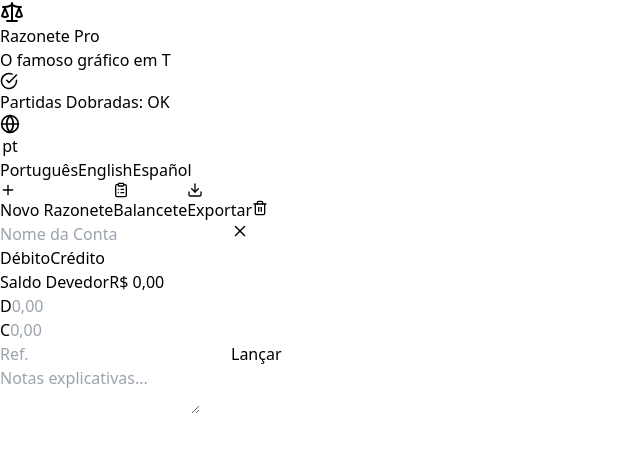
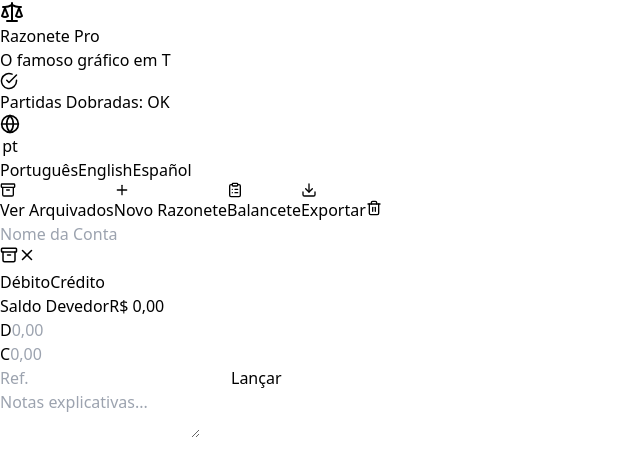
Before and after one commit to tiagotdas/razonete.app, a React (Vite) app: page / in a window 1280 px wide. Both pictures are taken after a click on the button "Novo Razonete". Shown: the top 476 px of the page, without its empty margins (0-640 px from the left). Built offline with nearby package versions, Linux system fonts and the light colour scheme.

Commit message:
Enhance RazoneteCard with archiving features
Added new icons for archiving and unarchiving, updated translation strings, and modified the RazoneteCard component to include archiving functionality.

```diff
--- a/src/App.jsx
+++ b/src/App.jsx
@@ -8,7 +8,9 @@
   AlertTriangle,
   X,
   ClipboardList,
-  Globe // Novo ícone para o seletor de idiomas
+  Globe,
+  Archive,        // Novo ícone para arquivar
+  ArchiveRestore  // Novo ícone para desarquivar
 } from 'lucide-react';
 
 // --- Dicionário de Traduções (I18n) ---
@@ -34,15 +36,16 @@
     export: 'Exportar',
     clearAll: 'Limpar Tudo',
     emptyWorkspace: 'Espaço de trabalho vazio',
+    emptyArchived: 'Nenhum razonete arquivado',
     startAdding: 'Comece adicionando o seu primeiro razonete.',
     confirmation: 'Confirmação',
-    confirmDeleteAll: 'Tem certeza que deseja apagar todos os razonetes? Todo o trabalho será perdido.',
+    confirmDeleteAll: 'Tem certeza que deseja apagar todos os razonetes visíveis? Todo o trabalho será perdido.',
     confirmDeleteOne: 'Tem certeza que deseja excluir este razonete permanentemente?',
     cancel: 'Cancelar',
     deleteAll: 'Apagar Tudo',
     delete: 'Excluir',
     trialBalanceTitle: 'Balancete de Verificação',
-    trialBalanceSubtitle: 'Resumo de saldos por conta',
+    trialBalanceSubtitle: 'Resumo de saldos por conta (Visíveis)',
     tableAccounts: 'Contas',
     tableDebit: 'Saldo Devedor',
     tableCredit: 'Saldo Credor',
@@ -56,7 +59,12 @@
     type: 'Tipo',
     value: 'Valor',
     debtor: 'Devedora',
-    creditor: 'Credora'
+    creditor: 'Credora',
+    archive: 'Arquivar',
+    unarchive: 'Desarquivar',
+    showArchived: 'Ver Arquivados',
+    showActive: 'Ver Ativos',
+    archivedView: 'Modo Arquivo'
   },
   en: {
     debit: 'Debit',
@@ -79,15 +87,16 @@
     export: 'Export',
     clearAll: 'Clear All',
     emptyWorkspace: 'Empty workspace',
+    emptyArchived: 'No archived accounts',
     startAdding: 'Start by adding your first T-account.',
     confirmation: 'Confirmation',
-    confirmDeleteAll: 'Are you sure you want to delete all accounts? All work will be lost.',
+    confirmDeleteAll: 'Are you sure you want to delete all visible accounts? All work will be lost.',
     confirmDeleteOne: 'Are you sure you want to delete this account permanently?',
     cancel: 'Cancel',
     deleteAll: 'Delete All',
     delete: 'Delete',
     trialBalanceTitle: 'Trial Balance',
-    trialBalanceSubtitle: 'Account balance summary',
+    trialBalanceSubtitle: 'Account balance summary (Visible)',
     tableAccounts: 'Accounts',
     tableDebit: 'Debit Balance',
     tableCredit: 'Credit Balance',
@@ -101,7 +110,12 @@
     type: 'Type',
     value: 'Value',
     debtor: 'Debit',
-    creditor: 'Credit'
+    creditor: 'Credit',
+    archive: 'Archive',
+    unarchive: 'Unarchive',
+    showArchived: 'Show Archived',
+    showActive: 'Show Active',
+    archivedView: 'Archive Mode'
   },
   es: {
     debit: 'Débito',
@@ -124,15 +138,16 @@
     export: 'Exportar',
     clearAll: 'Borrar Todo',
     emptyWorkspace: 'Espacio de trabajo vacío',
+    emptyArchived: 'No hay cuentas archivadas',
     startAdding: 'Comience agregando su primera cuenta T.',
     confirmation: 'Confirmación',
-    confirmDeleteAll: '¿Está seguro de que desea eliminar todas las cuentas? Todo el trabajo se perderá.',
+    confirmDeleteAll: '¿Está seguro de que desea eliminar todas las cuentas visibles? Todo el trabajo se perderá.',
     confirmDeleteOne: '¿Está seguro de que desea eliminar esta cuenta permanentemente?',
     cancel: 'Cancelar',
     deleteAll: 'Borrar Todo',
     delete: 'Eliminar',
     trialBalanceTitle: 'Balance de Comprobación',
-    trialBalanceSubtitle: 'Resumen de saldos por cuenta',
+    trialBalanceSubtitle: 'Resumen de saldos por cuenta (Visibles)',
     tableAccounts: 'Cuentas',
     tableDebit: 'Saldo Deudor',
     tableCredit: 'Saldo Acreedor',
@@ -146,7 +161,12 @@
     type: 'Tipo',
     value: 'Valor',
     debtor: 'Deudora',
-    creditor: 'Acreedora'
+    creditor: 'Acreedora',
+    archive: 'Archivar',
+    unarchive: 'Desarchivar',
+    showArchived: 'Ver Archivados',
+    showActive: 'Ver Activos',
+    archivedView: 'Modo Archivo'
   }
 };
 
@@ -239,7 +259,7 @@
 };
 
 // --- Componente: Cartão do Razonete ---
-const RazoneteCard = ({ data, onUpdate, onDeleteRequest, lang, t }) => {
+const RazoneteCard = ({ data, onUpdate, onDeleteRequest, onArchive, lang, t }) => {
   const [inputs, setInputs] = useState({ debit: '', credit: '', ref: '' });
 
   const totals = useMemo(() => {
@@ -279,26 +299,49 @@
   };
 
   return (
-    <div className="bg-white rounded-xl shadow-sm hover:shadow-md border border-slate-200 p-4 flex flex-col gap-3 w-full transition-all duration-200 relative group">
+    <div className={`
+      bg-white rounded-xl shadow-sm hover:shadow-md border border-slate-200 p-4 flex flex-col gap-3 w-full transition-all duration-200 relative group
+      ${data.archived ? 'opacity-90 border-dashed border-slate-300' : ''}
+    `}>
       {/* Cabeçalho do Card */}
-      <div className="relative pr-8">
+      <div className="relative pr-16"> {/* Aumentado PR para caber 2 botões */}
         <input
           type="text"
           value={data.title}
           onChange={(e) => onUpdate({ ...data, title: e.target.value })}
           className="text-lg font-bold text-slate-800 w-full border-b border-transparent focus:border-blue-500 outline-none placeholder-slate-400 bg-transparent"
           placeholder={t.accountName}
+          disabled={data.archived}
         />
+
+        {/* Container de Botões de Ação */}
+        <div className="absolute -top-1 -right-2 flex gap-1 z-10">
+          <button
+            type="button"
+            onClick={() => onArchive(data.id)}
+            className={`
+              rounded-full p-2 transition-all
+              ${data.archived
+                ? 'text-blue-500 hover:bg-blue-50'
+                : 'text-slate-400 hover:text-slate-600 hover:bg-slate-100'}
+            `}
+            title={data.archived ? t.unarchive : t.archive}
+          >
+            {data.archived ? <ArchiveRestore size={18} /> : <Archive size={18} />}
+          </button>
+
           <button
             type="button"
             onClick={() => onDeleteRequest(data.id)}
-          className="absolute -top-1 -right-2 text-slate-400 hover:text-red-500 hover:bg-red-50 rounded-full p-2 transition-all z-10"
+            className="text-slate-400 hover:text-red-500 hover:bg-red-50 rounded-full p-2 transition-all"
             title={t.deleteAccount}
           >
             <X size={18} />
           </button>
         </div>
+      </div>
 
+      <div className={data.archived ? 'pointer-events-none grayscale-[0.5]' : ''}>
         <TAccountVisual entries={data.entries} onDeleteEntry={handleDeleteEntry} lang={lang} t={t} />
 
         <div className={`
@@ -314,7 +357,10 @@
             {formatCurrency(Math.abs(totals.balance), lang)}
           </span>
         </div>
+      </div>
 
+      {/* Input de Dados (Escondido se arquivado) */}
+      {!data.archived && (
         <div className="flex flex-col gap-2 mt-1">
           <div className="grid grid-cols-2 gap-2">
             <div className="relative">
@@ -360,12 +406,14 @@
             </button>
           </div>
         </div>
+      )}
 
       <textarea
         value={data.comment}
         onChange={(e) => onUpdate({ ...data, comment: e.target.value })}
         className="w-full text-xs p-2 border border-slate-200 rounded resize-y min-h-[40px] bg-slate-50 focus:bg-white focus:border-blue-400 outline-none transition-colors"
         placeholder={t.notes}
+        disabled={data.archived}
       />
     </div>
   );
@@ -496,12 +544,16 @@
 const App = () => {
   const [razonetes, setRazonetes] = useState([]);
   const [isTrialBalanceOpen, setIsTrialBalanceOpen] = useState(false);
-  const [currentLang, setCurrentLang] = useState('pt'); // Estado do idioma
-  const t = TRANSLATIONS[currentLang]; // Atalho para as traduções
+  const [currentLang, setCurrentLang] = useState('pt');
+
+  // NOVO: Estado para controlar se estamos vendo ativos ou arquivados
+  const [showArchived, setShowArchived] = useState(false);
+
+  const t = TRANSLATIONS[currentLang];
 
   const [confirmModal, setConfirmModal] = useState({
     isOpen: false,
-    type: null, // 'SINGLE' | 'ALL'
+    type: null,
     targetId: null
   });
 
@@ -518,7 +570,8 @@
             { id: 'e1', type: 'DEBIT', value: 1000, ref: 'Cap. Social' },
             { id: 'e2', type: 'CREDIT', value: 200, ref: 'Mat. Escrit.' }
           ],
-          comment: 'Disponibilidade imediata.'
+          comment: 'Disponibilidade imediata.',
+          archived: false // Default
         },
         {
           id: 'demo-2',
@@ -526,7 +579,8 @@
           entries: [
             { id: 'e3', type: 'CREDIT', value: 1000, ref: 'Integralização' }
           ],
-          comment: 'Capital dos sócios.'
+          comment: 'Capital dos sócios.',
+          archived: false // Default
         }
       ]);
     }
@@ -536,10 +590,16 @@
     localStorage.setItem('razonetes_react_v1', JSON.stringify(razonetes));
   }, [razonetes]);
 
+  // Filtra razonetes baseado na view atual (Ativos ou Arquivados)
+  const visibleRazonetes = useMemo(() => {
+    return razonetes.filter(r => showArchived ? r.archived : !r.archived);
+  }, [razonetes, showArchived]);
+
+  // O cálculo global agora considera APENAS o que está visível para manter a consistência visual
   const globalStatus = useMemo(() => {
     let totalD = 0;
     let totalC = 0;
-    razonetes.forEach(r => {
+    visibleRazonetes.forEach(r => {
       totalD += r.entries.filter(e => e.type === 'DEBIT').reduce((acc, c) => acc + c.value, 0);
       totalC += r.entries.filter(e => e.type === 'CREDIT').reduce((acc, c) => acc + c.value, 0);
     });
@@ -549,17 +609,27 @@
       diff: totalD - totalC,
       isBalanced: Math.abs(totalD - totalC) < 0.01
     };
-  }, [razonetes]);
+  }, [visibleRazonetes]);
 
   const addRazonete = () => {
+    // Se o usuário adiciona um novo, forçamos a vista para "Ativos" para que ele veja o que criou
+    if (showArchived) setShowArchived(false);
+
     setRazonetes([
       ...razonetes,
-      { id: crypto.randomUUID(), title: '', entries: [], comment: '' }
+      { id: crypto.randomUUID(), title: '', entries: [], comment: '', archived: false }
     ]);
   };
 
   const updateRazonete = (updatedRazonete) => {
     setRazonetes(razonetes.map(r => r.id === updatedRazonete.id ? updatedRazonete : r));
+  };
+
+  // Nova função para alternar o estado de arquivamento
+  const toggleArchive = (id) => {
+    setRazonetes(razonetes.map(r =>
+      r.id === id ? { ...r, archived: !r.archived } : r
+    ));
   };
 
   const requestDelete = (id) => {
@@ -574,21 +644,25 @@
     if (confirmModal.type === 'SINGLE' && confirmModal.targetId) {
       setRazonetes(razonetes.filter(r => r.id !== confirmModal.targetId));
     } else if (confirmModal.type === 'ALL') {
-      setRazonetes([]);
+      // Apaga apenas os visíveis (ativos ou arquivados, dependendo da view)
+      const idsToDelete = visibleRazonetes.map(r => r.id);
+      setRazonetes(razonetes.filter(r => !idsToDelete.includes(r.id)));
     }
     setConfirmModal({ isOpen: false, type: null, targetId: null });
   };
 
   const exportCSV = () => {
     let csv = "data:text/csv;charset=utf-8,\uFEFF";
-    csv += `ID_${t.accountName};${t.accountName};${t.nature};${t.type};${t.value};${t.ref};Nota\n`;
+    csv += `ID_${t.accountName};${t.accountName};Status;${t.nature};${t.type};${t.value};${t.ref};Nota\n`;
+    // Exporta TODOS (ativos e arquivados) para auditoria completa
     razonetes.forEach(r => {
       r.entries.forEach(e => {
         const row = [
           r.id,
           `"${r.title}"`,
+          r.archived ? 'Arquivado' : 'Ativo', // Status
           e.type === 'DEBIT' ? t.debtor : t.creditor,
-          e.type === 'DEBIT' ? 'Debito' : 'Credito', // Mantendo interno para consistência
+          e.type === 'DEBIT' ? 'Debito' : 'Credito',
           e.value.toFixed(2).replace('.', ','),
           `"${e.ref}"`,
           `"${r.comment.replace(/\n/g, ' ')}"`
@@ -607,11 +681,16 @@
       <header className="bg-white border-b border-slate-200 sticky top-0 z-50 shadow-sm">
         <div className="max-w-[1800px] mx-auto px-4 sm:px-6 py-4 flex flex-col md:flex-row justify-between items-center gap-4">
           <div className="flex items-center gap-3">
-            <div className="bg-blue-600 text-white p-2 rounded-lg shadow-blue-200 shadow-lg">
-              <Scale size={24} weight="bold" />
+            <div className={`
+              text-white p-2 rounded-lg shadow-lg transition-colors
+              ${showArchived ? 'bg-slate-600 shadow-slate-200' : 'bg-blue-600 shadow-blue-200'}
+            `}>
+              {showArchived ? <Archive size={24} /> : <Scale size={24} weight="bold" />}
             </div>
             <div>
-              <h1 className="text-xl font-bold text-slate-900 leading-none">{t.appTitle}</h1>
+              <h1 className="text-xl font-bold text-slate-900 leading-none">
+                {t.appTitle} {showArchived && <span className="text-slate-400 text-sm font-normal">({t.archivedView})</span>}
+              </h1>
               <p className="text-xs text-slate-500 mt-1">{t.appSubtitle}</p>
             </div>
           </div>
@@ -630,8 +709,7 @@
             )}
           </div>
 
-          <div className="flex gap-2 items-center">
-            {/* Seletor de Idioma */}
+          <div className="flex gap-2 items-center flex-wrap justify-end">
             <div className="relative group mr-2">
               <button className="p-2 text-slate-500 hover:text-blue-600 hover:bg-slate-100 rounded-lg transition-colors flex items-center gap-1" title="Mudar Idioma">
                 <Globe size={20} />
@@ -643,6 +721,20 @@
                 <button onClick={() => setCurrentLang('es')} className={`block w-full text-left px-4 py-2 text-sm hover:bg-slate-50 ${currentLang === 'es' ? 'font-bold text-blue-600' : 'text-slate-600'}`}>Español</button>
               </div>
             </div>
+
+            {/* TOGGLE VIEW: Ativos vs Arquivados */}
+            <button
+              onClick={() => setShowArchived(!showArchived)}
+              className={`
+                flex items-center gap-2 px-4 py-2 text-sm font-semibold rounded-lg transition shadow-sm active:scale-95
+                ${showArchived
+                  ? 'bg-slate-100 text-slate-700 hover:bg-slate-200'
+                  : 'bg-white border border-slate-300 text-slate-600 hover:bg-slate-50'}
+              `}
+            >
+              {showArchived ? <Scale size={16} /> : <Archive size={16} />}
+              {showArchived ? t.showActive : t.showArchived}
+            </button>
 
             <button onClick={addRazonete} className="flex items-center gap-2 px-4 py-2 bg-blue-600 text-white text-sm font-semibold rounded-lg hover:bg-blue-700 transition shadow-sm active:scale-95">
               <Plus size={16} /> {t.newAccount}
@@ -663,20 +755,25 @@
       </header>
 
       <main className="max-w-[1800px] mx-auto p-6">
-        {razonetes.length === 0 ? (
+        {visibleRazonetes.length === 0 ? (
           <div className="flex flex-col items-center justify-center py-32 opacity-50">
-            <Scale size={64} className="text-slate-300 mb-4" />
-            <h3 className="text-xl font-medium text-slate-500">{t.emptyWorkspace}</h3>
-            <p className="text-slate-400">{t.startAdding}</p>
+            {showArchived ? <Archive size={64} className="text-slate-300 mb-4" /> : <Scale size={64} className="text-slate-300 mb-4" />}
+            <h3 className="text-xl font-medium text-slate-500">
+              {showArchived ? t.emptyArchived : t.emptyWorkspace}
+            </h3>
+            <p className="text-slate-400">
+              {showArchived ? '' : t.startAdding}
+            </p>
           </div>
         ) : (
           <div className="grid grid-cols-[repeat(auto-fill,minmax(320px,1fr))] gap-6 items-start">
-            {razonetes.map(razonete => (
+            {visibleRazonetes.map(razonete => (
               <RazoneteCard
                 key={razonete.id}
                 data={razonete}
                 onUpdate={updateRazonete}
                 onDeleteRequest={requestDelete}
+                onArchive={toggleArchive} // Nova prop
                 lang={currentLang}
                 t={t}
               />
@@ -688,7 +785,7 @@
       <TrialBalanceModal
         isOpen={isTrialBalanceOpen}
         onClose={() => setIsTrialBalanceOpen(false)}
-        razonetes={razonetes}
+        razonetes={visibleRazonetes} // Passando apenas os visíveis
         lang={currentLang}
         t={t}
       />
```
Lines whose indentation alone changed are shown as unchanged.
